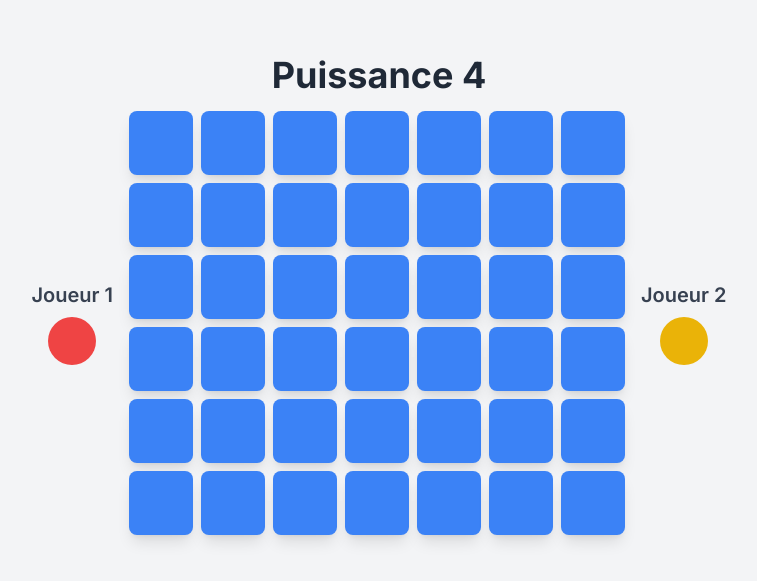
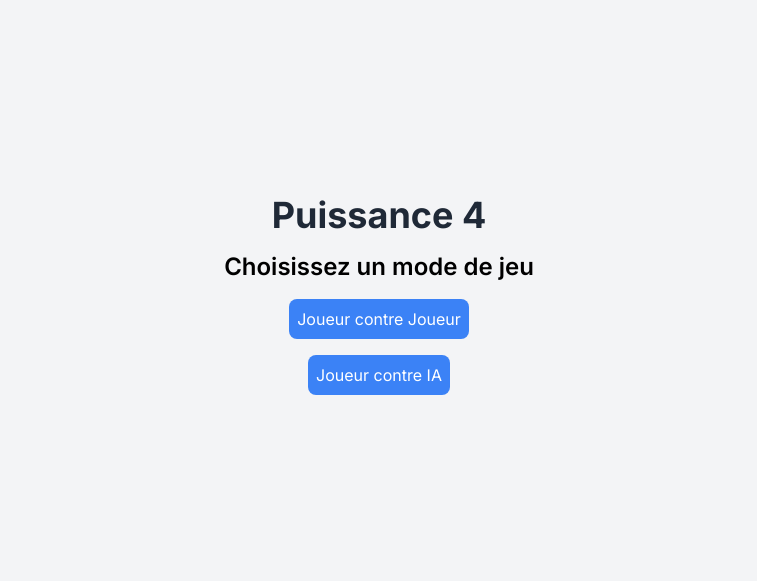
Before and after one commit to alexandreg67/puissance4_react, a Next.js app: page / in a window 1280 px wide. Shown: the part 113-694 px from the top of the page, without its empty margins (261-1018 px from the left). Built offline with nearby package versions, Linux system fonts and the light colour scheme.

Commit message:
mise en place de l'ia

```diff
--- /dev/null
+++ b/app/components/IA.ts
@@ -0,0 +1,279 @@
+export interface IAGameState {
+	grid: number[][]; // 0 = empty, 1 = player 1, 2 = IA
+	nbLigne: number;
+	nbColonne: number;
+}
+
+const IA = {
+	choixColonne(gameState: IAGameState): number {
+		const tabColonne = this.getTableauCellulesPossibles(gameState);
+		let meilleurColonne = 0;
+		let tabMeilleurColonne = [0];
+
+		for (let i = 1; i < tabColonne.length; i++) {
+			if (tabColonne[i] > tabColonne[meilleurColonne]) {
+				meilleurColonne = i;
+				tabMeilleurColonne = [i];
+			} else if (tabColonne[i] === tabColonne[meilleurColonne]) {
+				tabMeilleurColonne.push(i);
+			}
+		}
+
+		return tabMeilleurColonne[
+			Math.floor(Math.random() * tabMeilleurColonne.length)
+		];
+	},
+
+	getTableauCellulesPossibles(gameState: IAGameState): number[] {
+		const { nbColonne } = gameState;
+		const tabColonne: number[] = [];
+		for (let i = 0; i < nbColonne; i++) {
+			const ligne = this.retournerLigneCaseVideColonne(gameState, i);
+			tabColonne.push(this.getPoidsCellule(gameState, ligne, i));
+		}
+		return tabColonne;
+	},
+
+	retournerLigneCaseVideColonne(
+		gameState: IAGameState,
+		colonne: number
+	): number {
+		for (let ligne = gameState.nbLigne - 1; ligne >= 0; ligne--) {
+			if (gameState.grid[ligne][colonne] === 0) {
+				return ligne;
+			}
+		}
+		return -1; // Colonne pleine
+	},
+
+	getPoidsCellule(
+		gameState: IAGameState,
+		ligne: number,
+		colonne: number
+	): number {
+		if (ligne === -1) return 0; // La colonne est pleine
+		if (this.verifGagner(gameState, ligne, colonne, 2)) return 100;
+		if (this.verifGagner(gameState, ligne, colonne, 1)) return 99;
+
+		if (this.coupPerdant(gameState, ligne, colonne, 2)) return 0;
+
+		let poids = 0;
+		if (this.positionDefensive(gameState, ligne, colonne, 1)) poids += 20;
+		if (this.positionDefensive(gameState, ligne, colonne, 2)) poids += 20; // Attaque
+		poids += this.getPoidsBase(ligne, colonne);
+
+		return poids;
+	},
+
+	positionDefensive(
+		gameState: IAGameState,
+		ligne: number,
+		colonne: number,
+		joueur: number
+	): boolean {
+		const { grid } = gameState;
+		let cpt = 1;
+
+		if (grid[ligne][colonne + 1] === joueur) {
+			cpt++;
+			if (grid[ligne][colonne + 2] === joueur && grid[ligne][colonne + 3] === 0)
+				cpt++;
+		}
+
+		if (grid[ligne][colonne - 1] === joueur) {
+			cpt++;
+			if (grid[ligne][colonne - 2] === joueur && grid[ligne][colonne - 3] === 0)
+				cpt++;
+		}
+
+		return cpt > 2;
+	},
+
+	getPoidsBase(ligne: number, colonne: number): number {
+		const poidsLigne = [1, 2, 3, 4, 3, 2];
+		const poidsColonne = [1, 2, 3, 3, 3, 2, 1];
+
+		return poidsLigne[ligne] * poidsColonne[colonne];
+	},
+
+	verifGagner(
+		gameState: IAGameState,
+		ligne: number,
+		colonne: number,
+		joueur: number
+	): boolean {
+		return (
+			this.verifGagnerLigne(gameState, ligne, colonne, joueur) ||
+			this.verifGagnerColonne(gameState, ligne, colonne, joueur) ||
+			this.verifGagnerDiagonale(gameState, ligne, colonne, joueur)
+		);
+	},
+
+	verifGagnerLigne(
+		gameState: IAGameState,
+		ligne: number,
+		colonne: number,
+		joueur: number
+	): boolean {
+		const { grid } = gameState;
+		let cpt = 1;
+
+		if (grid[ligne][colonne + 1] === joueur) {
+			cpt++;
+			if (grid[ligne][colonne + 2] === joueur) {
+				cpt++;
+				if (grid[ligne][colonne + 3] === joueur) {
+					cpt++;
+				}
+			}
+		}
+		if (grid[ligne][colonne - 1] === joueur) {
+			cpt++;
+			if (grid[ligne][colonne - 2] === joueur) {
+				cpt++;
+				if (grid[ligne][colonne - 3] === joueur) {
+					cpt++;
+				}
+			}
+		}
+		return cpt > 3;
+	},
+
+	verifGagnerColonne(
+		gameState: IAGameState,
+		ligne: number,
+		colonne: number,
+		joueur: number
+	): boolean {
+		const { grid } = gameState;
+		let cpt = 1;
+		if (ligne < 3) {
+			if (grid[ligne + 1][colonne] === joueur) {
+				cpt++;
+				if (grid[ligne + 2][colonne] === joueur) {
+					cpt++;
+					if (grid[ligne + 3][colonne] === joueur) {
+						cpt++;
+					}
+				}
+			}
+		}
+		return cpt > 3;
+	},
+
+	verifGagnerDiagonale(
+		gameState: IAGameState,
+		ligne: number,
+		colonne: number,
+		joueur: number
+	): boolean {
+		const { grid, nbColonne, nbLigne } = gameState;
+		let cpt = 1;
+
+		if (
+			ligne - 1 >= 0 &&
+			colonne + 1 < nbColonne &&
+			grid[ligne - 1][colonne + 1] === joueur
+		) {
+			cpt++;
+			if (
+				ligne - 2 >= 0 &&
+				colonne + 2 < nbColonne &&
+				grid[ligne - 2][colonne + 2] === joueur
+			) {
+				cpt++;
+				if (
+					ligne - 3 >= 0 &&
+					colonne + 3 < nbColonne &&
+					grid[ligne - 3][colonne + 3] === joueur
+				) {
+					cpt++;
+				}
+			}
+		}
+
+		if (
+			ligne + 1 < nbLigne &&
+			colonne - 1 >= 0 &&
+			grid[ligne + 1][colonne - 1] === joueur
+		) {
+			cpt++;
+			if (
+				ligne + 2 < nbLigne &&
+				colonne - 2 >= 0 &&
+				grid[ligne + 2][colonne - 2] === joueur
+			) {
+				cpt++;
+				if (
+					ligne + 3 < nbLigne &&
+					colonne - 3 >= 0 &&
+					grid[ligne + 3][colonne - 3] === joueur
+				) {
+					cpt++;
+				}
+			}
+		}
+
+		if (cpt > 3) return true;
+
+		cpt = 1;
+		if (
+			ligne - 1 >= 0 &&
+			colonne - 1 >= 0 &&
+			grid[ligne - 1][colonne - 1] === joueur
+		) {
+			cpt++;
+			if (
+				ligne - 2 >= 0 &&
+				colonne - 2 >= 0 &&
+				grid[ligne - 2][colonne - 2] === joueur
+			) {
+				cpt++;
+				if (
+					ligne - 3 >= 0 &&
+					colonne - 3 >= 0 &&
+					grid[ligne - 3][colonne - 3] === joueur
+				) {
+					cpt++;
+				}
+			}
+		}
+
+		if (
+			ligne + 1 < nbLigne &&
+			colonne + 1 < nbColonne &&
+			grid[ligne + 1][colonne + 1] === joueur
+		) {
+			cpt++;
+			if (
+				ligne + 2 < nbLigne &&
+				colonne + 2 < nbColonne &&
+				grid[ligne + 2][colonne + 2] === joueur
+			) {
+				cpt++;
+				if (
+					ligne + 3 < nbLigne &&
+					colonne + 3 < nbColonne &&
+					grid[ligne + 3][colonne + 3] === joueur
+				) {
+					cpt++;
+				}
+			}
+		}
+
+		return cpt > 3;
+	},
+
+	coupPerdant(
+		gameState: IAGameState,
+		ligne: number,
+		colonne: number,
+		joueur: number
+	): boolean {
+		return (
+			ligne - 1 === 0 && this.verifGagner(gameState, ligne - 1, colonne, 1)
+		);
+	},
+};
+
+export default IA;
--- a/app/components/board.tsx
+++ b/app/components/board.tsx
@@ -1,6 +1,7 @@
 'use client';
 
-import React, { useState, useEffect } from 'react';
+import React, { useState } from 'react';
+import IA, { IAGameState } from './IA';
 import Cell from './Cell';
 
 const ROWS = 6;
@@ -8,93 +9,127 @@ const COLS = 7;
 
 type Player = 'Player 1' | 'Player 2';
 type CellValue = 'red' | 'yellow' | null;
+type GameMode = 'Player vs Player' | 'Player vs IA';
 
 const Board: React.FC = () => {
 	const [grid, setGrid] = useState<CellValue[][]>(
 		Array.from({ length: ROWS }, () => Array(COLS).fill(null))
 	);
 	const [currentPlayer, setCurrentPlayer] = useState<Player>('Player 1');
-	const [lastMove, setLastMove] = useState<{ row: number; col: number } | null>(
-		null
-	);
 	const [winner, setWinner] = useState<string | null>(null);
+	const [gameMode, setGameMode] = useState<GameMode | null>(null);
 
-	const handleClick = (colIndex: number) => {
-		if (winner) return; // Arrêter le jeu si nous avons un gagnant
+	const jouerCase = (colIndex: number, player: Player): number | null => {
+		const newGrid = [...grid];
+		let rowIndex: number | null = null;
 
-		const newGrid = [...grid];
-		let rowIndex;
-
-		for (rowIndex = ROWS - 1; rowIndex >= 0; rowIndex--) {
-			if (newGrid[rowIndex][colIndex] === null) {
-				newGrid[rowIndex][colIndex] =
-					currentPlayer === 'Player 1' ? 'red' : 'yellow';
+		// Trouver la première ligne vide dans la colonne
+		for (let i = ROWS - 1; i >= 0; i--) {
+			if (newGrid[i][colIndex] === null) {
+				newGrid[i][colIndex] = player === 'Player 1' ? 'red' : 'yellow';
+				rowIndex = i;
 				break;
 			}
 		}
 
+		if (rowIndex !== null) {
 			setGrid(newGrid);
-		setLastMove({ row: rowIndex, col: colIndex });
-		setCurrentPlayer(currentPlayer === 'Player 1' ? 'Player 2' : 'Player 1');
+		}
+
+		return rowIndex;
 	};
 
-	useEffect(() => {
-		if (lastMove) {
-			const playerColor = grid[lastMove.row][lastMove.col];
-			if (checkWin(grid, playerColor)) {
-				setWinner(currentPlayer === 'Player 1' ? 'Player 2' : 'Player 1');
+	const handleClick = (colIndex: number) => {
+		// Si le jeu est terminé ou c'est au tour de l'IA, on ne fait rien
+		if (winner || (gameMode === 'Player vs IA' && currentPlayer === 'Player 2'))
+			return;
+
+		const rowIndex = jouerCase(colIndex, currentPlayer);
+		if (rowIndex === null) return; // Si la colonne est pleine, on ne fait rien
+
+		if (checkWin(rowIndex, colIndex, currentPlayer)) {
+			setWinner(currentPlayer);
+			return;
 		}
+
+		// Changer de joueur
+		const nextPlayer = currentPlayer === 'Player 1' ? 'Player 2' : 'Player 1';
+		setCurrentPlayer(nextPlayer);
+
+		if (gameMode === 'Player vs IA' && nextPlayer === 'Player 2') {
+			setTimeout(() => {
+				jouerIA();
+			}, 500);
 		}
-	}, [lastMove]);
+	};
 
-	const checkWin = (grid: CellValue[][], player: CellValue): boolean => {
-		const directions = [
-			{ x: 0, y: 1 }, // Vertical
-			{ x: 1, y: 0 }, // Horizontal
-			{ x: 1, y: 1 }, // Diagonale descendante
-			{ x: 1, y: -1 }, // Diagonale montante
-		];
+	const jouerIA = () => {
+		const gameState: IAGameState = {
+			grid: grid.map((row) =>
+				row.map((cell) => (cell === 'red' ? 1 : cell === 'yellow' ? 2 : 0))
+			),
+			nbLigne: ROWS,
+			nbColonne: COLS,
+		};
+		const colIA = IA.choixColonne(gameState);
 
-		for (let row = 0; row < ROWS; row++) {
-			for (let col = 0; col < COLS; col++) {
-				if (grid[row][col] === player) {
-					for (let { x, y } of directions) {
-						let win = true;
-						for (let i = 1; i < 4; i++) {
-							const newRow = row + i * y;
-							const newCol = col + i * x;
-							if (
-								newRow < 0 ||
-								newRow >= ROWS ||
-								newCol < 0 ||
-								newCol >= COLS ||
-								grid[newRow][newCol] !== player
-							) {
-								win = false;
-								break;
+		const rowIndex = jouerCase(colIA, 'Player 2');
+		if (rowIndex === null) return; // Si la colonne est pleine, on ne fait rien
+
+		if (checkWin(rowIndex, colIA, 'Player 2')) {
+			setWinner('Player 2');
+		} else {
+			setCurrentPlayer('Player 1'); // Retour à Player 1
 		}
-						}
-						if (win) return true;
-					}
-				}
-			}
-		}
-		return false;
+	};
+
+	const checkWin = (row: number, col: number, player: Player): boolean => {
+		const joueur = player === 'Player 1' ? 1 : 2;
+		const gameState: IAGameState = {
+			grid: grid.map((row) =>
+				row.map((cell) => (cell === 'red' ? 1 : cell === 'yellow' ? 2 : 0))
+			),
+			nbLigne: ROWS,
+			nbColonne: COLS,
+		};
+		return IA.verifGagner(gameState, row, col, joueur);
 	};
 
 	const resetGame = () => {
 		setGrid(Array.from({ length: ROWS }, () => Array(COLS).fill(null)));
 		setCurrentPlayer('Player 1');
-		setLastMove(null);
 		setWinner(null);
+	};
+
+	const startGame = (mode: GameMode) => {
+		setGameMode(mode);
+		resetGame();
 	};
 
 	return (
 		<div className="flex flex-col items-center w-full max-w-5xl mx-auto p-4 space-y-4">
-			{/* Titre du jeu */}
 			<h1 className="text-4xl font-bold text-gray-800 mt-4">Puissance 4</h1>
 
-			{/* Message de victoire et bouton, superposés */}
+			{!gameMode && (
+				<div className="flex flex-col items-center space-y-4">
+					<h2 className="text-2xl font-semibold">Choisissez un mode de jeu</h2>
+					<button
+						onClick={() => startGame('Player vs Player')}
+						className="p-2 bg-blue-500 text-white rounded-lg"
+					>
+						Joueur contre Joueur
+					</button>
+					<button
+						onClick={() => startGame('Player vs IA')}
+						className="p-2 bg-blue-500 text-white rounded-lg"
+					>
+						Joueur contre IA
+					</button>
+				</div>
+			)}
+
+			{gameMode && (
+				<>
 					{winner && (
 						<div className="fixed top-0 left-0 right-0 bg-white bg-opacity-90 p-4 flex flex-col items-center z-50">
 							<div className="text-2xl font-bold text-green-500 mb-4">
@@ -109,15 +144,14 @@ const Board: React.FC = () => {
 						</div>
 					)}
 
-			{/* Tableau de jeu avec affichage des joueurs */}
 					<div className="flex flex-col md:flex-row justify-center items-center w-full mt-4 space-y-4 md:space-y-0 md:space-x-4">
-				{/* Joueur 1 */}
 						<div className="flex flex-col items-center space-y-2">
-					<div className="text-xl font-semibold text-gray-700">Joueur 1</div>
+							<div className="text-xl font-semibold text-gray-700">
+								Joueur 1
+							</div>
 							<div className="h-12 w-12 rounded-full bg-red-500"></div>
 						</div>
 
-				{/* Tableau de jeu */}
 						<div className="grid grid-cols-7 gap-2">
 							{grid.map((row, rowIndex) => (
 								<React.Fragment key={rowIndex}>
@@ -130,12 +164,15 @@ const Board: React.FC = () => {
 							))}
 						</div>
 
-				{/* Joueur 2 */}
 						<div className="flex flex-col items-center space-y-2">
-					<div className="text-xl font-semibold text-gray-700">Joueur 2</div>
+							<div className="text-xl font-semibold text-gray-700">
+								{gameMode === 'Player vs IA' ? 'IA' : 'Joueur 2'}
+							</div>
 							<div className="h-12 w-12 rounded-full bg-yellow-500"></div>
 						</div>
 					</div>
+				</>
+			)}
 		</div>
 	);
 };
```
Lines whose indentation alone changed are shown as unchanged.
